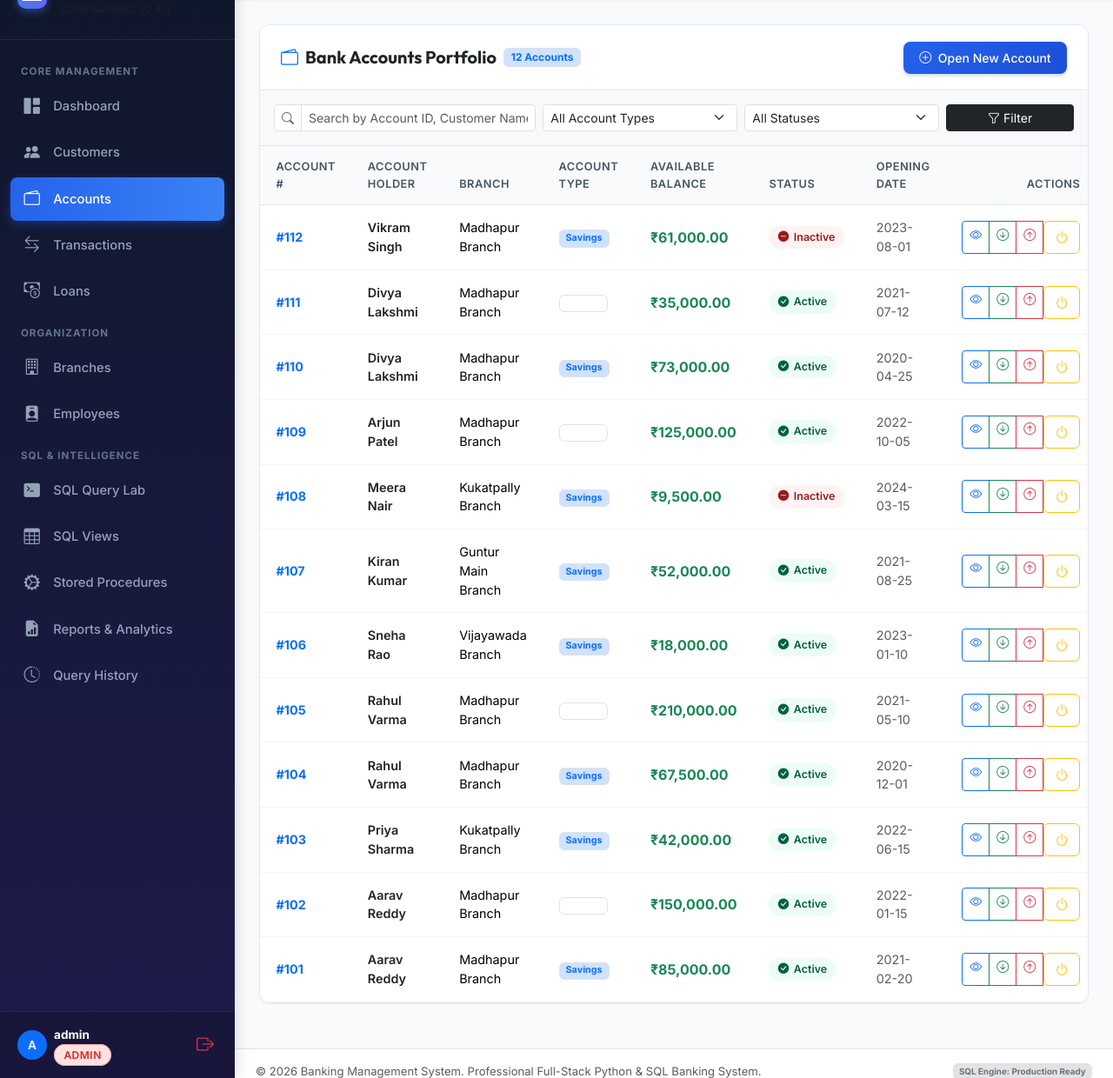
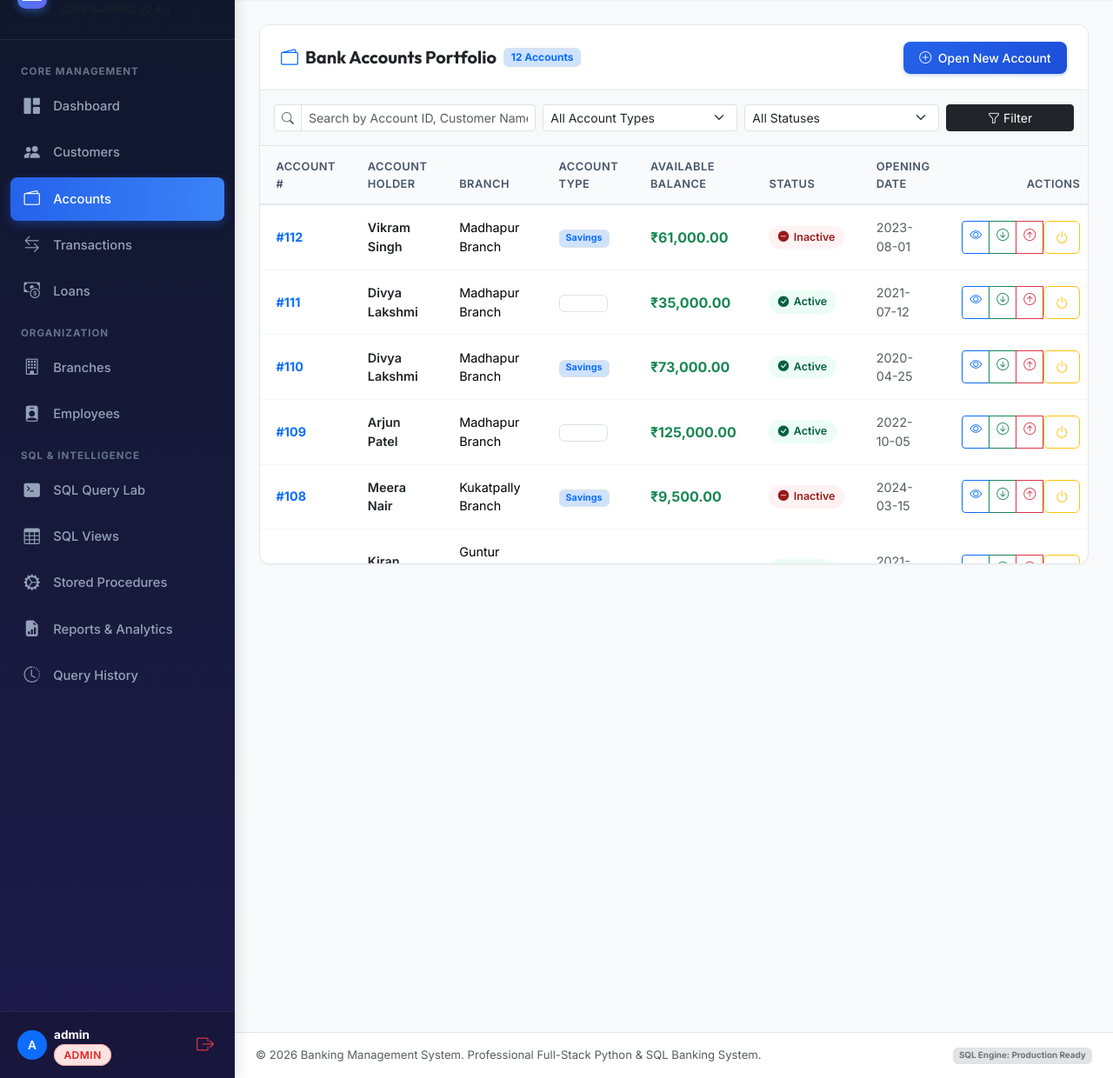
Before and after one commit to chintalapatikarthik/Banking_Management_System, a Flask app: page /accounts/ in a window 1280 px wide. Shown: the part 65-1305 px from the top of the page at 87% size. Run offline with Flask 3, Linux system fonts and the light colour scheme; a user stored in the database is signed in; data comes from the database, SQL or seed files in the repository.

Commit message:
Add universal vertical scrolling with sticky headers and scroll containment for all tables in website

```diff
--- a/app/static/css/style.css
+++ b/app/static/css/style.css
@@ -341,12 +341,47 @@ h1, h2, h3, h4, h5, h6, .brand-font {
     gap: 1rem;
 }
 
+/* Universal Vertical & Horizontal Scrolling for all Data Tables */
+.table-responsive {
+    max-height: 480px;
+    overflow-y: auto !important;
+    overflow-x: auto !important;
+    overscroll-behavior: contain;
+    position: relative;
+    border-radius: var(--border-radius-sm);
+    -webkit-overflow-scrolling: touch;
+    scrollbar-width: thin;
+    scrollbar-color: #cbd5e1 #f8fafc;
+}
+
+/* Custom Scrollbar for all table containers */
+.table-responsive::-webkit-scrollbar {
+    width: 6px;
+    height: 6px;
+}
+.table-responsive::-webkit-scrollbar-track {
+    background: #f8fafc;
+    border-radius: 4px;
+}
+.table-responsive::-webkit-scrollbar-thumb {
+    background: #cbd5e1;
+    border-radius: 4px;
+}
+.table-responsive::-webkit-scrollbar-thumb:hover {
+    background: #94a3b8;
+}
+
 .custom-table {
     margin-bottom: 0;
+    width: 100%;
 }
 
-.custom-table thead th {
-    background-color: #f8fafc;
+.custom-table thead th,
+.table-responsive > .table thead th {
+    position: sticky;
+    top: 0;
+    z-index: 5;
+    background-color: #f8fafc !important;
     color: #475569;
     font-weight: 600;
     font-size: 0.8rem;
@@ -354,6 +389,7 @@ h1, h2, h3, h4, h5, h6, .brand-font {
     letter-spacing: 0.5px;
     padding: 0.9rem 1.15rem;
     border-bottom: 1px solid var(--border-color);
+    box-shadow: inset 0 -1px 0 var(--border-color), 0 2px 4px rgba(0, 0, 0, 0.03);
 }
 
 .custom-table tbody td {
```
